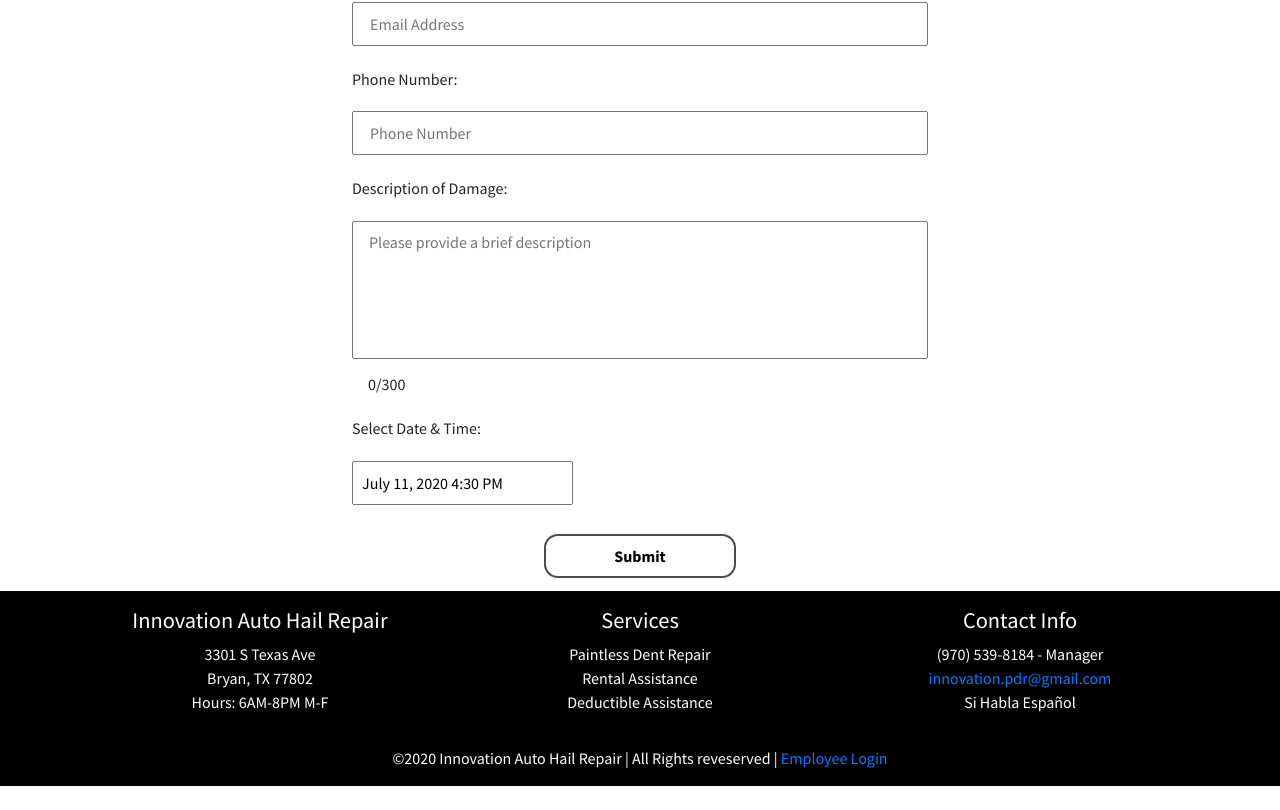
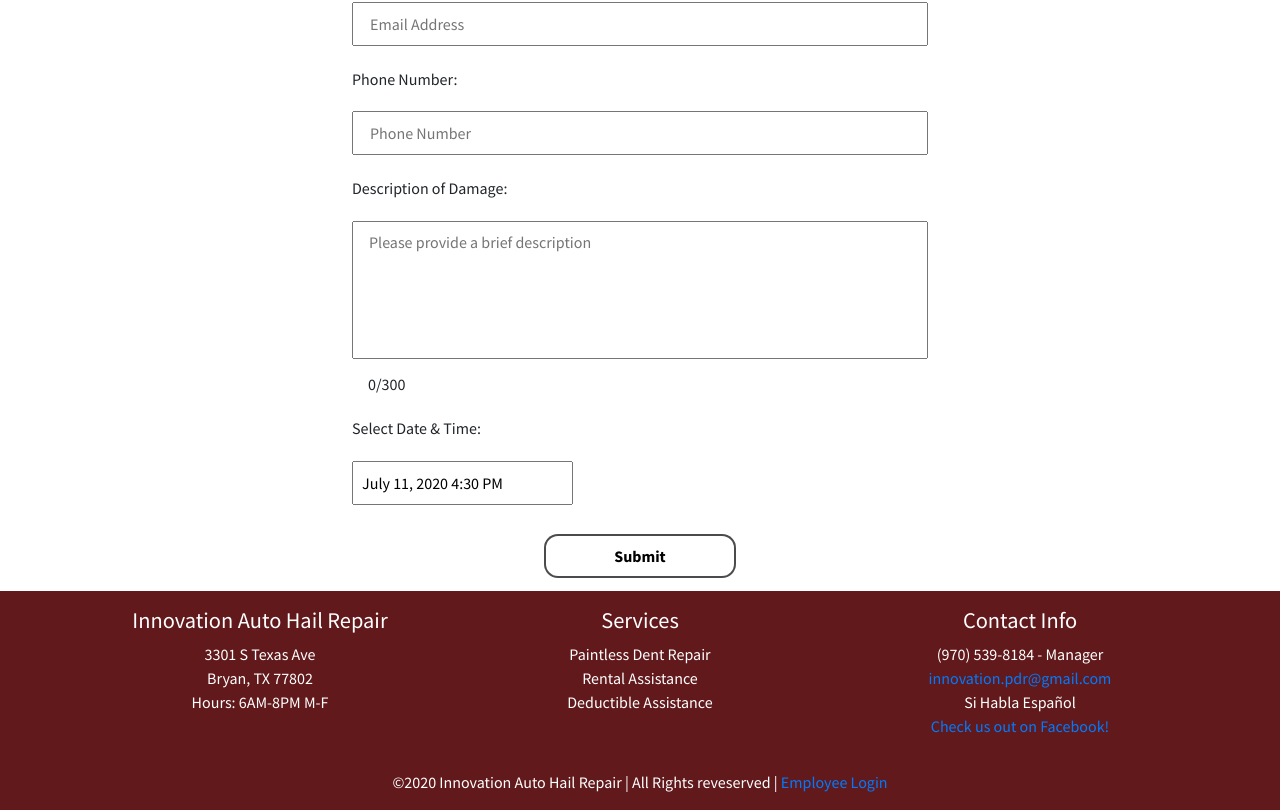
Before and after one commit to JRivera-31/Innovation-Auto-Repair, a Next.js app: page /booking in a window 1280 px wide. Shown: the part 763-1573 px from the top of the page. Before the commit the page ends 1549 px from the top, so only its background shows below. Built offline with nearby package versions, Linux system fonts and the light colour scheme; no server answers; a web font is replaced by a local one.

Commit message:
added facebook link to footer

```diff
--- a/components/About/about.js
+++ b/components/About/about.js
@@ -20,7 +20,7 @@ export default function About() {
                     </p>
                     <p className={styles.boldText}>
                         <a className={styles.anchor} href='#contact-section'>
-                        Please contact us with any questions or concerns.
+                            Please contact us with any questions or concerns.
                         </a>
                     </p>
                 </div>
--- a/components/Footer/footer.js
+++ b/components/Footer/footer.js
@@ -36,6 +36,7 @@ export default function Foooter() {
                             <li>(970) 539-8184 - Manager</li>
                             <li><a href="mailto:innovation.pdr@gmail.com">innovation.pdr@gmail.com</a></li>
                             <li>Si Habla Español</li>
+                            <li><a href="https://www.facebook.com/innovation.PDR/" target="_blank">Check us out on Facebook!</a></li>
                         </ul>
                     </Col>
                 </Row>
--- a/components/Footer/footer.module.css
+++ b/components/Footer/footer.module.css
@@ -1,6 +1,6 @@
 .mainfooter {
     color: white;
-    background-color: black;
+    background-color: #61191C;
     margin-top: 0.5em;
     padding-top: 1em;
     width: 100%;
--- a/components/Header/header.module.css
+++ b/components/Header/header.module.css
@@ -11,7 +11,7 @@
 .topHeader{
   width: 100%;
   height: 25px;
-  background-color: #61191C;
+  background-color: black;
   text-align: center;
 }
 
--- a/package.json
+++ b/package.json
@@ -11,6 +11,7 @@
   "dependencies": {
     "@date-io/moment": "^1.3.13",
     "@material-ui/core": "^4.11.0",
+    "@material-ui/icons": "^4.9.1",
     "@material-ui/pickers": "^3.2.10",
     "axios": "^0.19.2",
     "body-parser": "^1.19.0",
--- a/pages/booking.js
+++ b/pages/booking.js
@@ -7,12 +7,6 @@ import Footer from '../components/Footer/footer';
 import API from "./api/API"
 
 export default function Booking() {
-  const getData = () => {
-    API.getAppointmentData().then(res => {
-      console.log(res.data[0].dateAndTime)
-    })
-  }
-
   return (
     <div>
       <Head>
--- a/styles/global.css
+++ b/styles/global.css
@@ -1,5 +1,5 @@
 :root {
-  --main-red: black;
+  --main-red: #61191C;
 }
 
 * {
```
Also changed, not shown: components/About/about.module.css (line endings or trailing spaces), 1 other file (tests, documents, lock files or other folders).
